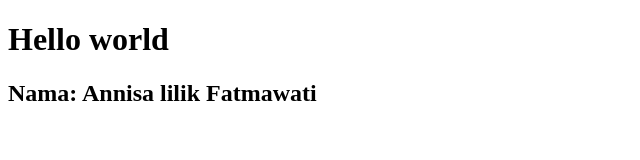
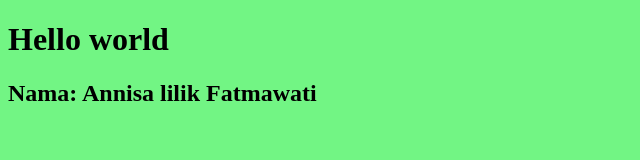
Before and after one commit to nicoleflcy/repo-annis, a plain HTML site: page index.html in a window 1280 px wide. Shown: the whole page, without its empty margins (0-640 px from the left). Drawn offline with Linux system fonts and the light colour scheme.

Commit message:
tmbh stylecss dan konek ke index

```diff
--- a/index.html
+++ b/index.html
@@ -4,6 +4,7 @@
     <meta charset="UTF-8">
     <meta name="viewport" content="width=device-width>, initial-scale=1.0">
     <title>Document</title>
+    <link rel="stylesheet" href="style.css">
 </head>
 <body>
     <h1>Hello world</h1>
--- /dev/null
+++ b/style.css
@@ -0,0 +1,3 @@
+body{
+    background-color: rgb(114, 245, 132);
+}
```
